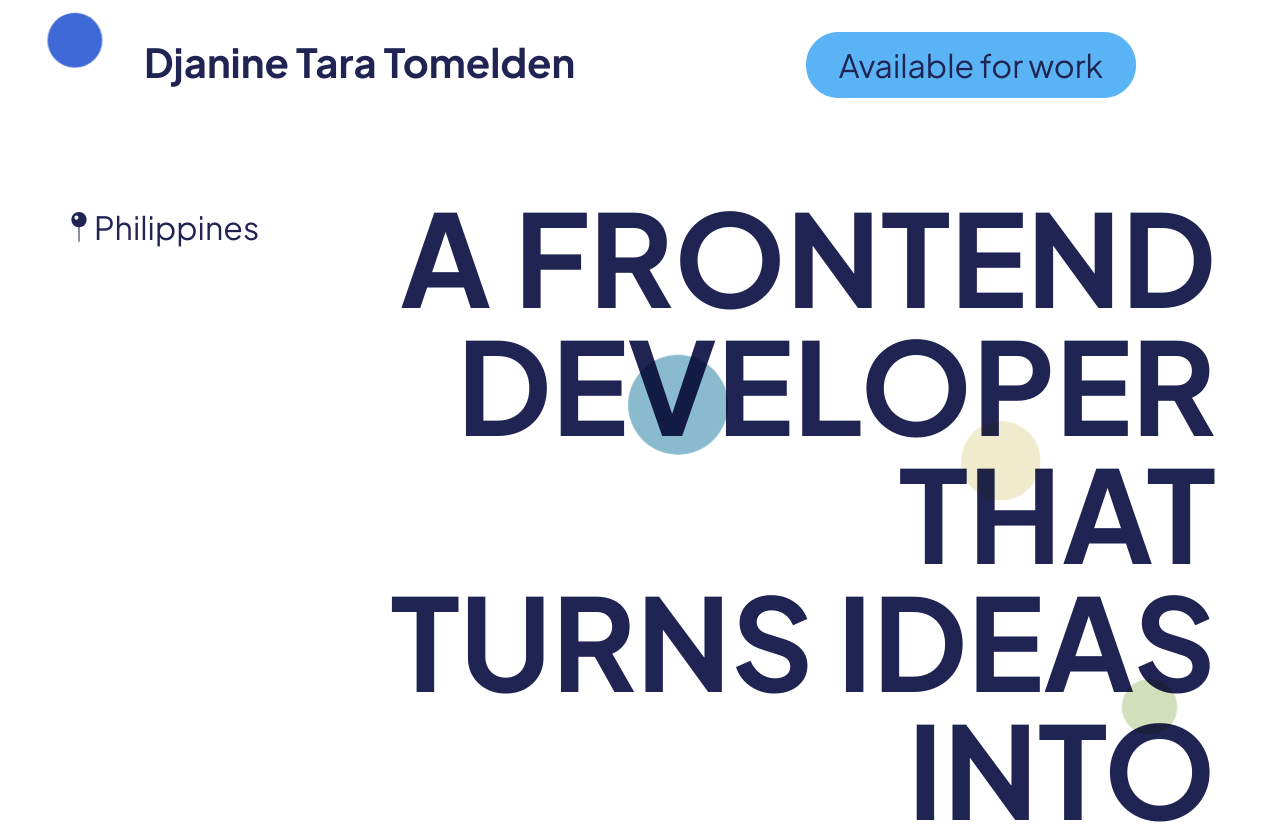
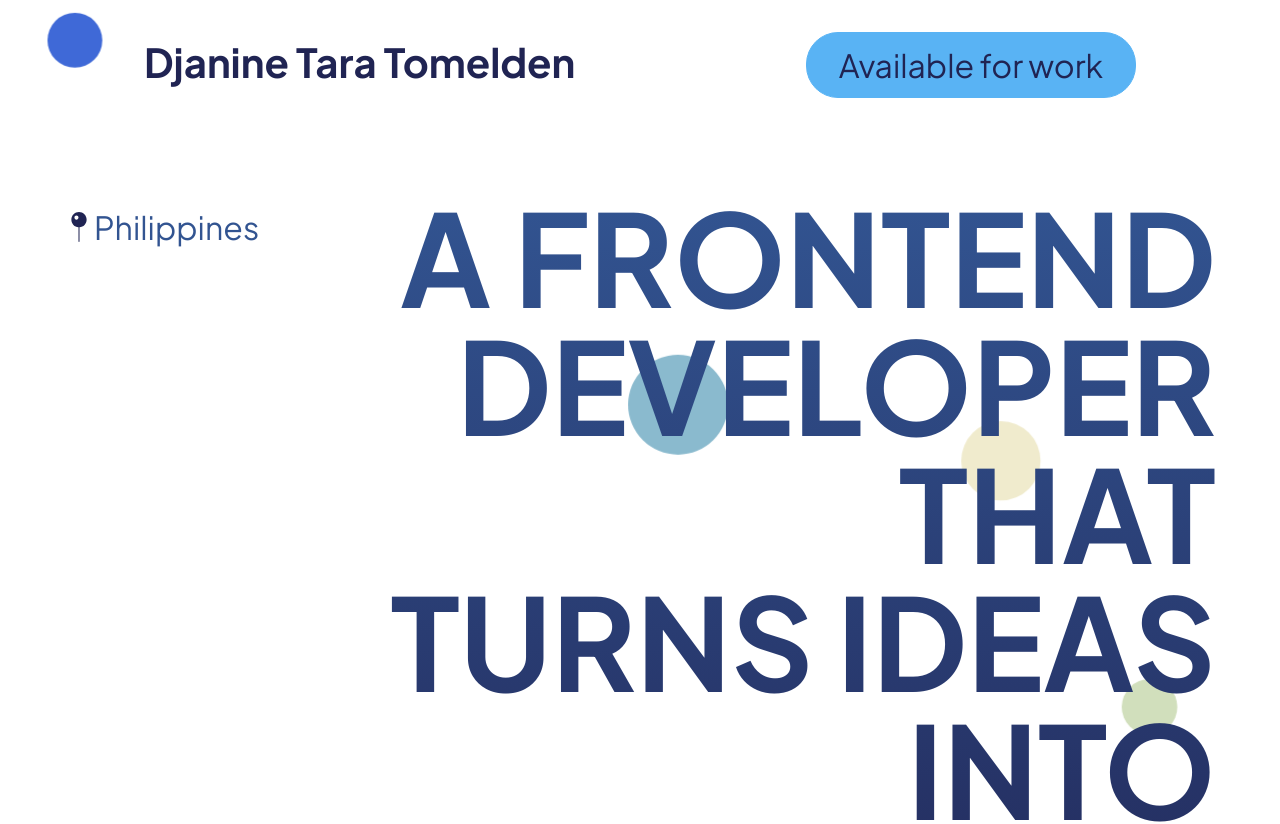
Before and after one commit to deejaneen/myportfoliov2, a Next.js app: page / in a window 1280 px wide. Shown: the top 824 px of the page. Built offline with nearby package versions, Linux system fonts and the light colour scheme.

Commit message:
Update Hero.scss

```diff
--- a/src/components/Hero/Hero.scss
+++ b/src/components/Hero/Hero.scss
@@ -14,24 +14,17 @@
   position: relative;
   display: flex;
   flex-direction: row;
-  // background: linear-gradient(
-  //   180deg,
-  //   rgba(50, 84, 145, 1) 0%,
-  //   rgba(32, 35, 82, 1) 100%
-  // );
   overflow: clip;
-  // -webkit-background-clip: text;
-  // -webkit-text-fill-color: transparent;
   background-clip: text;
   padding-top: 12rem;
   padding-bottom: 8rem;
   padding-left: 8rem;
   padding-right: 8rem;
   mix-blend-mode: difference;
-  background-clip: text;
-  color: transparent;
-  color: #202453;
+  color: #325491;
 }
+
+
 
 .location-container {
   display: flex;
@@ -46,15 +39,20 @@
 .header-1 {
   position: relative;
   white-space: normal;
-
+  background: linear-gradient(
+    180deg,
+    rgba(50, 84, 145, 1) 0%,
+    rgba(32, 35, 82, 1) 100%
+  );
+  -webkit-background-clip: text;
+  -webkit-text-fill-color: transparent;
 }
 .hero-slice {
   display: flex;
   text-align: right;
   justify-content: end;
   position: relative;
-  z-index: -10;
-  color: #202453;
+  z-index: 70;
 }
 
 @media screen and (max-width: 2000px) {
@@ -86,6 +84,7 @@
   .hero-slice{
     flex-direction: column;
     align-items: end;
+    z-index: 70;
   }
 }
 
```
